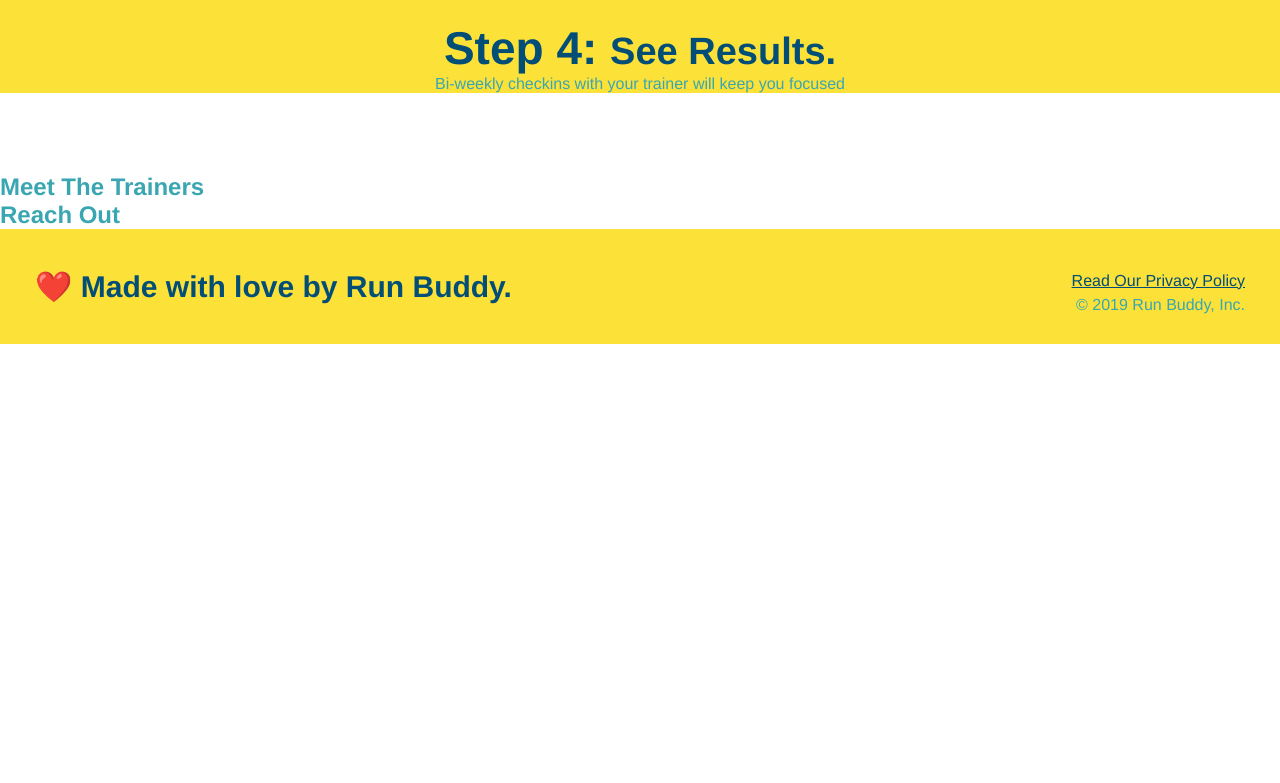
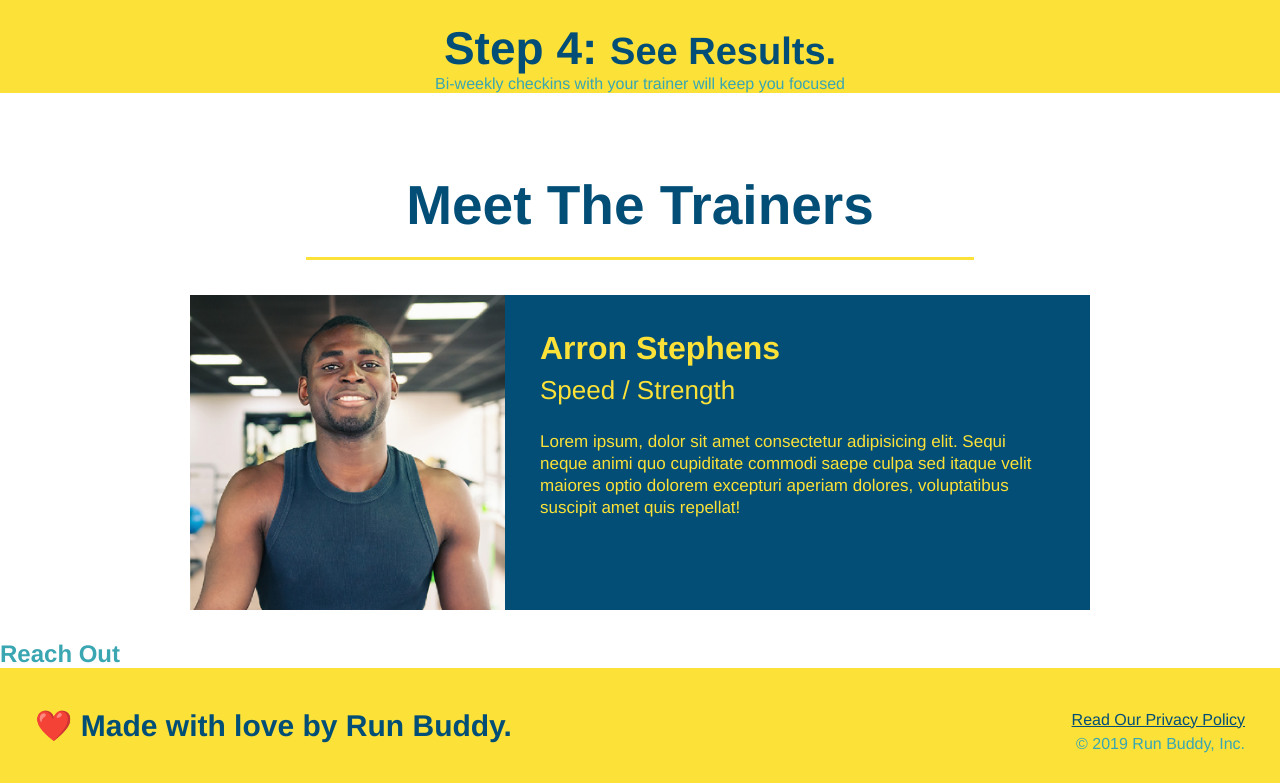
Before and after one commit to ajbf92/run-buddy, a plain HTML site: page index.html in a window 1280 px wide. Shown: the part 2348-3131 px from the top of the page. Before the commit the page ends 2692 px from the top, so only its background shows below. Drawn offline with Linux system fonts and the light colour scheme.

Commit message:
Complete Trainer One

```diff
--- a/assets/css/style.css
+++ b/assets/css/style.css
@@ -154,3 +154,44 @@ body {
 .steps span {
     font-size: 38px;
 }
+.trainers {
+    text-align: center;
+}
+.trainer {
+    overflow: auto;
+    width: 900px;
+    margin: 0 auto 30px auto;
+    background: #024e76;
+    color: #fce138;
+}
+.trainer img {
+    width: 35%;
+    float: left;
+  }
+
+  .trainer-bio {
+    padding: 35px;
+    float: left;
+    width: 65%;
+  }
+  .text-left {
+      text-align: left;
+  }
+  .text-right {
+      text-align: right;
+  }
+  .trainer-bio h3 {
+    font-size: 32px;
+    margin-bottom: 8px;
+  }
+
+  .trainer-bio h4 {
+    font-weight: lighter;
+    font-size: 26px;
+    margin-bottom: 25px;
+  }
+
+  .trainer-bio p {
+    font-size: 17px;
+    line-height: 1.3;
+  }
--- a/index.html
+++ b/index.html
@@ -104,8 +104,19 @@
     </div>
   </section>
   <!-- "meet the trainers" section -->
-  <section>
-    <h2>Meet The Trainers</h2>
+  <section id="your-trainers" class="trainers">
+    <h2 class="section-title primary-border">Meet The Trainers</h2>
+    <article class="trainer">
+      <img src="./assets/images/trainer-1.jpg" alt="Arron Stephens in his workout clothes, ready to pump iron" />
+      <div class="trainer-bio text-left">
+        <h3>Arron Stephens</h3>
+        <h4>Speed / Strength</h4>
+        <p>
+          Lorem ipsum, dolor sit amet consectetur adipisicing elit. Sequi neque animi quo cupiditate commodi saepe culpa sed
+          itaque velit maiores optio dolorem excepturi aperiam dolores, voluptatibus suscipit amet quis repellat!
+        </p>
+      </div>
+    </article>
   </section>
 
   <!-- "reach out" section -->
```
Also changed, not shown: assets/images/trainer-1.jpg (added), assets/images/trainer-2.jpg (added), assets/images/trainer-3.jpg (added).
